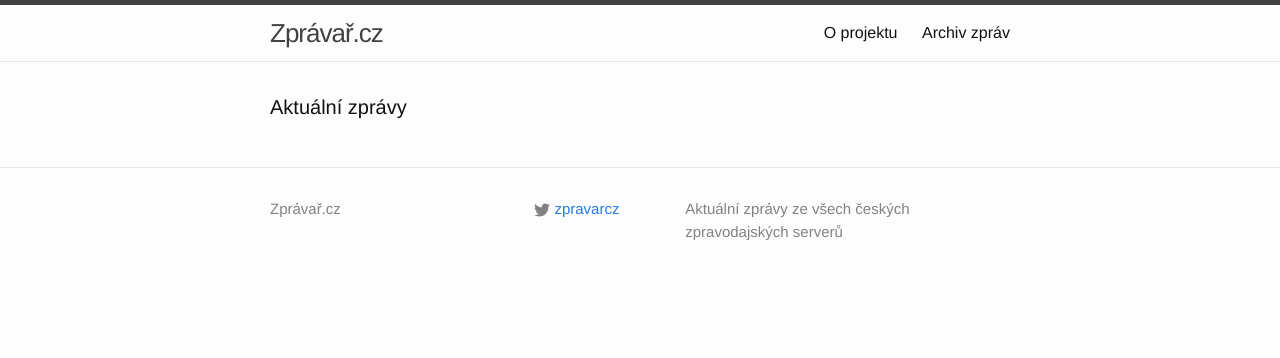
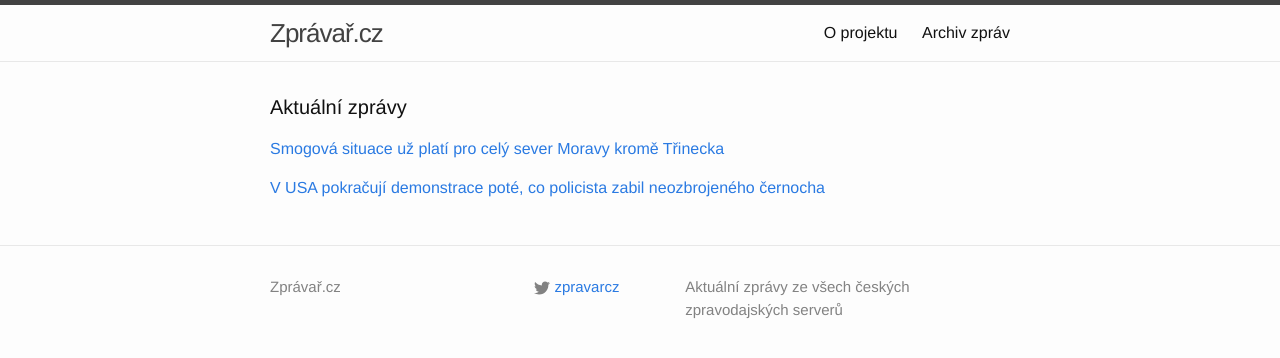
Before and after one commit to adliska/zpravar, a Jekyll site: the page built from index.html, in a window 1280 px wide. Shown: the top 358 px of the page. Built offline with Jekyll 4.4.1, drawn with Linux system fonts in a browser that asks for light colours.

Commit message:
zpravar news update

```diff
--- a/index.html
+++ b/index.html
@@ -5,4 +5,18 @@ layout: default
 <div class="home">
     <h1 class="page-heading">Aktuální zprávy</h1>
 
-</div>
+<p><a href="javascript:;" onclick="toggle_visibility('zpravy0')">Smogová situace už platí pro celý sever Moravy kromě Třinecka</a></p>
+<div id="zpravy0" style="display:none">
+<ul>
+<li><a href=http://www.denik.cz/z_domova/smogova-situace-uz-plati-pro-cely-sever-moravy-krome-trinecka-20141205.html>Smogová situace už platí pro celý sever Moravy kromě Třinecka - www.denik.cz</a></li>
+<li><a href=http://www.ceskenoviny.cz/zpravy/zpravy/smogova-situace-uz-plati-pro-cely-sever-moravy-krome-trinecka/1155293>Smogová situace už platí pro celý sever Moravy kromě Třinecka - www.ceskenoviny.cz</a></li>
+<li><a href=http://www.novinky.cz/domaci/355479-na-severu-moravy-hrozi-smog.html>Na severu Moravy hrozí smog  - www.novinky.cz</a></li>
+</ul>
+</div><p><a href="javascript:;" onclick="toggle_visibility('zpravy1')">V USA pokračují demonstrace poté, co policista zabil neozbrojeného černocha</a></p>
+<div id="zpravy1" style="display:none">
+<ul>
+<li><a href=http://www.ceskatelevize.cz/ct24/svet/294519-v-usa-pokracuji-demonstrace-pote-co-policista-zabil-neozbrojeneho-cernocha/>V USA pokračují demonstrace poté, co policista zabil neozbrojeného černocha - www.ceskatelevize.cz</a></li>
+<li><a href=http://www.novinky.cz/zahranicni/amerika/355480-usa-zasahly-protesty-kvuli-smrti-dalsiho-cernocha.html>USA zasáhly protesty kvůli smrti dalšího černocha  - www.novinky.cz</a></li>
+<li><a href=http://www.ceskenoviny.cz/zpravy/zpravy/v-usa-pokracuji-protesty-kvuli-smrti-cernocha-rukou-policisty/1155274>V USA pokračují protesty kvůli smrti černocha rukou policisty - www.ceskenoviny.cz</a></li>
+</ul>
+</div></div>
```
